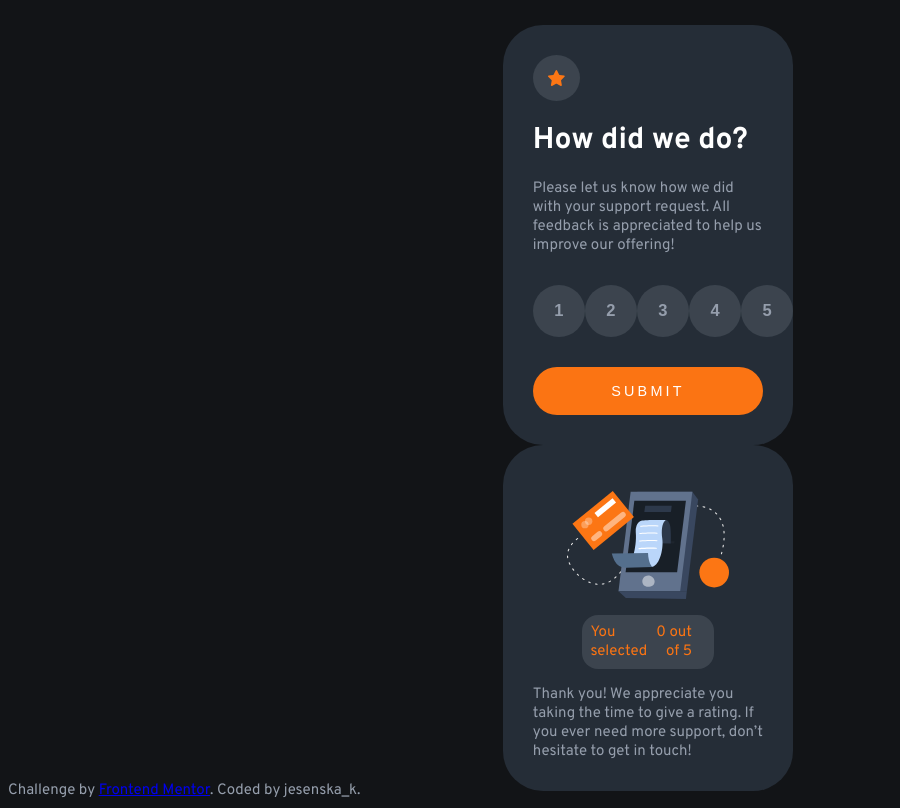
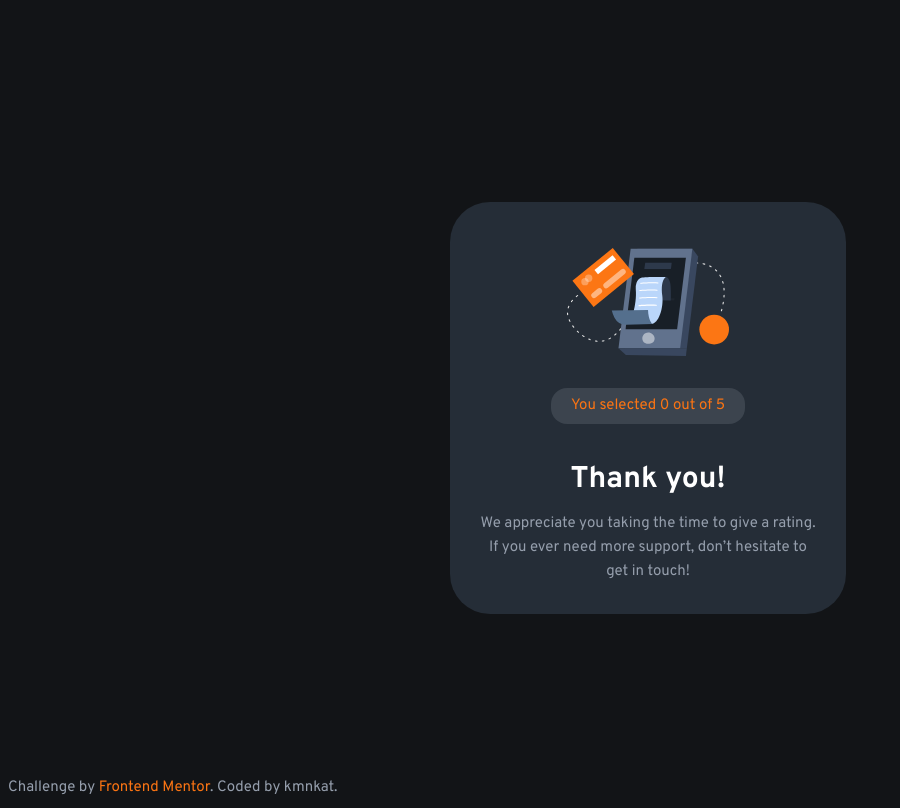
Before and after one commit to kmnkat/interactive-rating-element, a plain HTML site: page index.html in a window 1280 px wide. Both pictures are taken after a click on the input "Submit". Shown: the whole page, without its empty margins (0-900 px from the left). Drawn offline with Linux system fonts and the light colour scheme.

Commit message:
the rest of JS, all CSS, transition between pages, all buttons do what they are supposed to

```diff
--- a/form.js
+++ b/form.js
@@ -2,6 +2,9 @@ const group = document.getElementById("btn-group");
 const groupBtns = group.querySelectorAll("button");
 const userRating = document.getElementById("rate-val");
 const submitRate = document.getElementById("submit-btn-rating");
+const rateSection = document.getElementById("rating-section");
+const thankSection = document.getElementById("thank-you-section");
+
 let chosenRating = 0;
 
 function buttonHandler() {
@@ -15,7 +18,6 @@ function buttonHandler() {
         );
       }
       const clicked = event.target;
-      console.log(clicked);
       clicked.classList.add("active-btn");
       chosenRating = event.target.value;
     });
@@ -25,8 +27,11 @@ function buttonHandler() {
 function submitUserRating() {
   submitRate.addEventListener("click", (eventSub) => {
     console.log(userRating.textContent);
+    userRating.textContent = "";
     userRating.textContent += chosenRating;
     console.log(userRating.textContent);
+    rateSection.classList.add("hide-section");
+    thankSection.classList.remove("hide-section");
   });
 }
 buttonHandler();
--- a/index.html
+++ b/index.html
@@ -20,7 +20,7 @@
   </head>
   <body>
     <!-- Rating state start -->
-    <div class="window">
+    <div class="window" id="rating-section">
       <div class="icon-part">
         <img src="./images/icon-star.svg" />
       </div>
@@ -49,16 +49,19 @@
     <!-- Rating state end -->
 
     <!-- Thank you state start -->
-    <div class="window">
+    <div class="window hide-section" id="thank-you-section">
       <div class="center-img">
         <img src="images/illustration-thank-you.svg" alt="Thank you!" />
       </div>
       <!-- Add rating here -->
       <div class="comment">
-        You selected &nbsp;<span id="rate-val"></span> &nbsp;out of 5
+        You selected&nbsp;<span id="rate-val"></span> &nbsp;out of 5
       </div>
-      Thank you! We appreciate you taking the time to give a rating. If you ever
-      need more support, don’t hesitate to get in touch!
+      <div class="thank-description">
+        <h1>Thank you!</h1>
+        We appreciate you taking the time to give a rating. If you ever need
+        more support, don’t hesitate to get in touch!
+      </div>
     </div>
 
     <!-- Thank you state end -->
@@ -67,7 +70,7 @@
       Challenge by
       <a href="https://www.frontendmentor.io?ref=challenge" target="_blank"
         >Frontend Mentor</a
-      >. Coded by jesenska_k.
+      >. Coded by kmnkat.
     </div>
     <script type="text/javascript" src="./form.js"></script>
   </body>
--- a/styles.css
+++ b/styles.css
@@ -21,30 +21,36 @@ body {
   width: 100%;
   height: 100%;
   display: flex;
-
+  line-height: 1.5rem;
   flex-direction: column;
   align-items: center;
   justify-content: center;
 }
 
+/* text */
+
+a {
+  color: var(--orange);
+  text-decoration: none;
+}
+
+a:hover {
+  color: var(--white);
+}
+
+h1 {
+  color: var(--white);
+}
+
+/*sections */
+
 .window {
-  width: 18%;
+  width: 21rem;
   background-color: var(--dark-blue);
   padding: 2em;
   border-radius: 2.5rem;
   align-self: center;
-}
-
-.icon-part {
-  background-color: var(--light-grey-op);
-
-  padding: 1em 1em;
-  border-radius: 50%;
-  display: inline-flex;
-}
-
-h1 {
-  color: var(--white);
+  position: absolute;
 }
 
 .attribution {
@@ -52,6 +58,41 @@ h1 {
   bottom: 0;
   width: 100%;
 }
+
+.comment {
+  display: flex;
+  justify-content: center;
+  margin: 2rem auto 1.5rem auto;
+  border-radius: 1rem;
+  padding: 0.4rem 0.8rem;
+  width: 50%;
+  background-color: var(--light-grey-op);
+  color: var(--orange);
+}
+
+.thank-description {
+  display: flex;
+  flex-direction: column;
+  text-align: center;
+}
+
+/*imgs */
+
+.icon-part {
+  background-color: var(--light-grey-op);
+  margin-bottom: 0.5rem;
+  padding: 1em 1em;
+  border-radius: 50%;
+  display: inline-flex;
+}
+
+.center-img {
+  display: flex;
+  justify-content: center;
+  margin: 1rem;
+}
+
+/* btns */
 
 .rating-btns {
   display: flex;
@@ -81,6 +122,7 @@ h1 {
   background-color: var(--light-grey);
   transition-delay: 1s;
   transition: color 2s, background-color 1s;
+  cursor: pointer;
 }
 
 .submit-btn {
@@ -99,27 +141,20 @@ h1 {
 .submit-btn:hover {
   color: var(--orange);
   background-color: var(--white);
+  cursor: pointer;
 }
 
-.center-img {
-  display: flex;
-  justify-content: center;
-  margin: 1rem;
+/* classes for js functionalities */
+
+.hide-section {
+  width: 100%;
+  transform: translateX(-100%);
 }
 
-.comment {
-  display: flex;
-  justify-content: center;
-  margin: 1rem auto;
-  border-radius: 1rem;
-  padding: 0.5rem;
-  width: 50%;
-  background-color: var(--light-grey-op);
-  color: var(--orange);
-}
+/*media */
 
 @media only screen and (max-width: 375px) {
-  body {
-    background-color: lightblue;
+  .window {
+    width: 350px;
   }
 }
```
Also changed, not shown: my-solution/rateWindow.png (added), my-solution/thankYouWindow.png (added), 1 other file.
